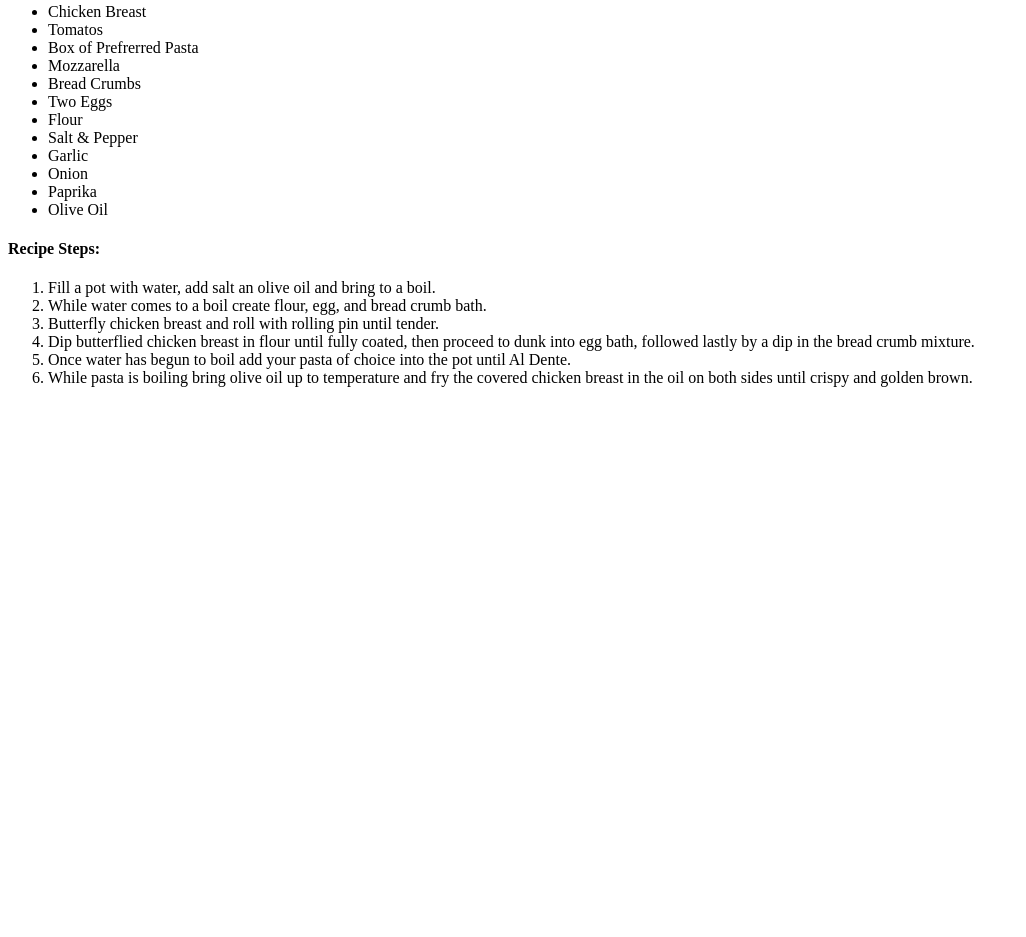
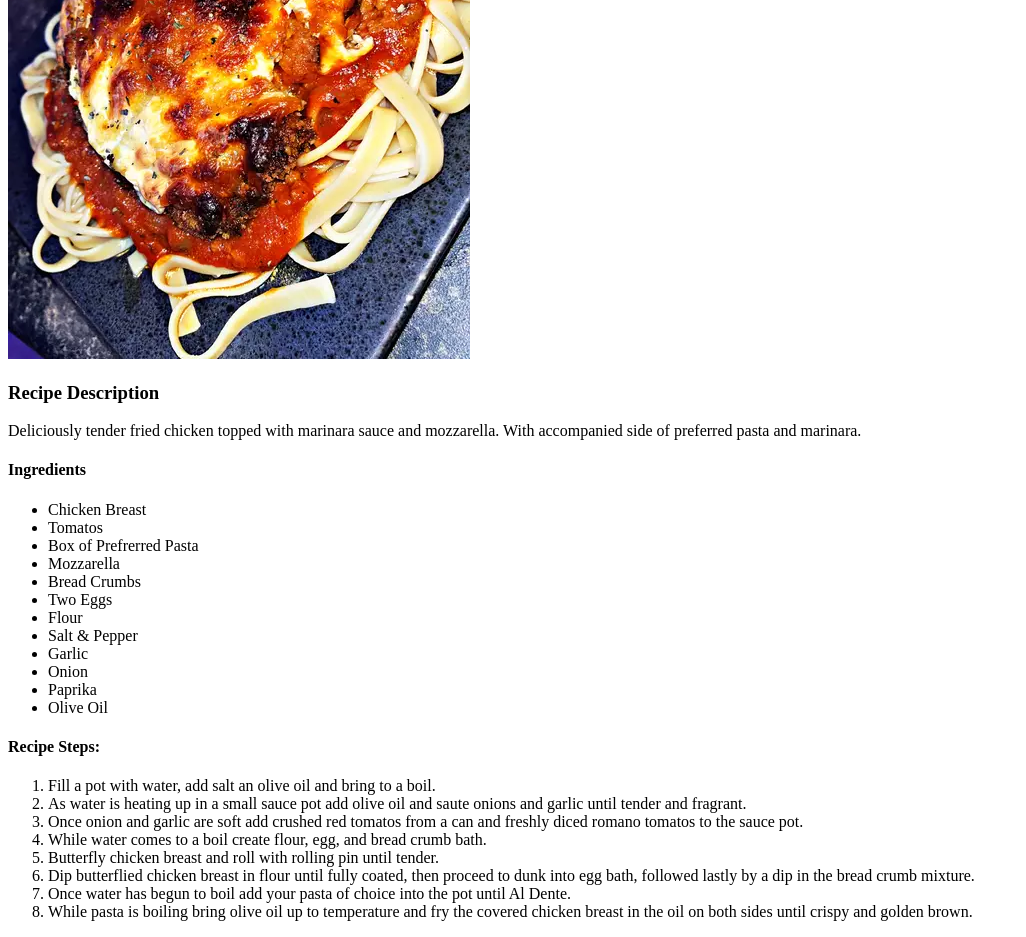
Before and after one commit to pureH4VOC/odin-recipes, a plain HTML site: page recipes/chickenparm.html in a window 1280 px wide. Shown: the part 280-1217 px from the top of the page, without its empty margins (0-1026 px from the left). Before the commit the page ends 800 px from the top, so only its background shows below. Drawn offline with Linux system fonts and the light colour scheme.

Commit message:
Feat: added pie and grilled cheese recipe htmls

```diff
--- a/recipes/chickenparm.html
+++ b/recipes/chickenparm.html
@@ -28,6 +28,8 @@
                             <h4>Recipe Steps:</h4>
                                 <ol>
                                     <li>Fill a pot with water, add salt an olive oil and bring to a boil.</li>
+                                    <li>As water is heating up in a small sauce pot add olive oil and saute onions and garlic until tender and fragrant.</li>
+                                    <li>Once onion and garlic are soft add crushed red tomatos from a can and freshly diced romano tomatos to the sauce pot.</li>
                                     <li>While water comes to a boil create flour, egg, and bread crumb bath.</li>
                                     <li>Butterfly chicken breast and roll with rolling pin until tender.</li>
                                     <li>Dip butterflied chicken breast in flour until fully coated, then proceed to dunk into egg bath, followed lastly by a dip in the bread crumb mixture.</li>
```
Also changed, not shown: recipes/grilledcheese.html (added), recipes/images/chickenparm.jpeg (added), recipes/kingerblueberrypie.html (added).
